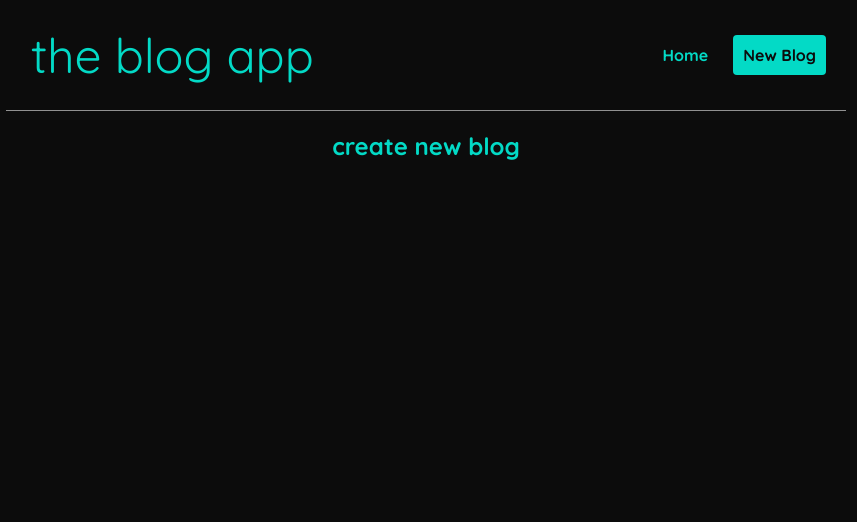
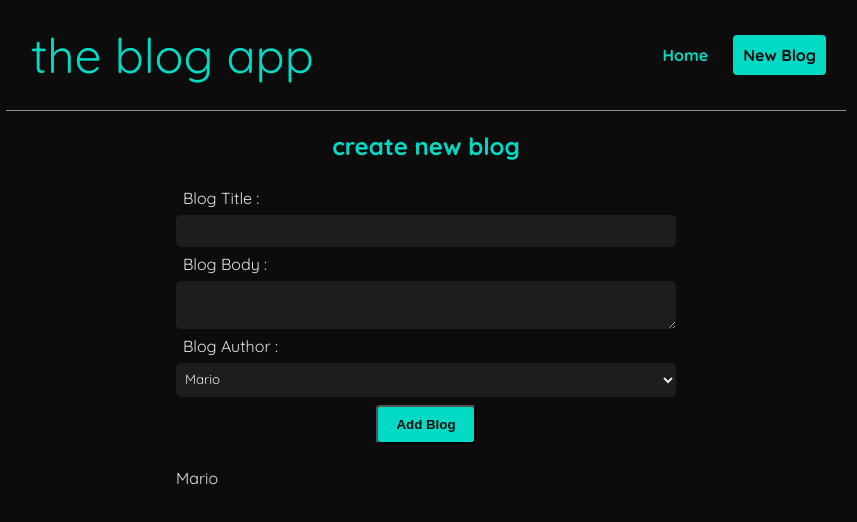
Before and after one commit to Rohit-Nandagawali/blog-app-react, a React (Create React App) app: page /create in a window 1280 px wide. Shown: the top 522 px of the page, without its empty margins (214-1071 px from the left). Built offline with nearby package versions, Linux system fonts and the light colour scheme.

Commit message:
controlled input fom,useParams
controlled input fom

```diff
--- a/src/App.css
+++ b/src/App.css
@@ -2,7 +2,7 @@
   display: flex;
   flex-direction: column;
   background-color: #0C0C0C;
-  height: 100vh;
+  min-height: 100vh;
   font-family: 'Quicksand';
   color: var(--main-color);
 }
--- /dev/null
+++ b/src/BlogDetails/BlogDetails.css
@@ -0,0 +1,8 @@
+.BlogDetails{
+    max-width: 800px;
+    padding: 20px;
+    margin-bottom: 50px;
+}
+article h2,p,div{
+    color: var(--primary-text-color);
+}
--- a/src/BlogDetails/BlogDetails.jsx
+++ b/src/BlogDetails/BlogDetails.jsx
@@ -1,10 +1,21 @@
 import { useParams } from "react-router-dom";
-
+import useFetch from "../useFetch";
+import './BlogDetails.css'
 const BlogDetails = () => {
     const {id} = useParams()
+    const {data : blog,isPending,error} = useFetch(`http://localhost:8000/blogs/${id}`)
     return (
         <div className="BlogDetails">
-            <h2>Blog details - {id}</h2>
+                {error && <div >{error}</div>}
+                {isPending && <div>Loading...</div>}
+                {blog && (
+                    <article>
+                        <h2>{blog.title}</h2>
+                        <p>written by - {blog.author}</p>
+                        <div>{blog.body}</div>
+                    </article>
+                )}
+
         </div>
      );
 }
--- a/src/Create/Create.css
+++ b/src/Create/Create.css
@@ -1,3 +1,38 @@
+.Create{
+    min-width: 500px;
+}
 .Create h2{
+    align-self: center;
+    display: flex;
+    justify-content: center;
     color: var(--main-color);
 }
+.Create label{
+    margin: 7px;
+    font-weight: 400;
+
+}
+.Create input,textarea,select{
+    background-color: #1D1D1D;
+    outline: none;
+    border: none;
+    color: var(--primary-color);
+    font-family: "Quicksand";
+    padding: 8px 5px;
+    border-radius: 5px;
+}
+.Create button{
+    cursor: pointer;
+    padding: 10px;
+    background-color: var(--main-color);
+    color: #0C0C0C;
+    font-weight: 800;
+    border-radius: 4px;
+    width: 100px;
+    margin: 8px;
+    align-self: center;
+}
+.Create form{
+    display: flex !important;
+    flex-direction: column !important;
+}
--- a/src/Create/Create.jsx
+++ b/src/Create/Create.jsx
@@ -1,8 +1,41 @@
 import './Create.css'
+import { useState } from 'react';
 const Create = () => {
+
+    const [title,setTitle] = useState('')
+    const [body,setBody] = useState('')
+    const [author,setAuthor] = useState('Mario')
+
     return (
         <div className="Create">
             <h2>create new blog</h2>
+            <form action="">
+                <label >Blog Title : </label>
+                <input
+                    type="text"
+                    required
+                    value={title}
+                    onChange={(e)=>setTitle(e.target.value)}
+                 />
+                <label >Blog Body : </label>
+                <textarea
+                    required
+                    value={body}
+                    onChange={(e)=>setBody(e.target.value)}
+                ></textarea>
+                <label >Blog Author : </label>
+                <select
+                    value={author}
+                    onChange={(e)=>setAuthor(e.target.value)}
+                >
+                    <option value="Mario">Mario</option>
+                    <option value="Yoshi">Yoshi</option>
+                </select>
+                 <button>Add Blog</button>
+            </form>
+            <p>{title}</p>
+            <p>{body}</p>
+            <p>{author}</p>
         </div>
      );
 }
--- a/src/Home/Home.css
+++ b/src/Home/Home.css
@@ -8,10 +8,6 @@
 
 .title {
     color: var(--primary-text-color);
-}
-
-.text-color {
-    color: var(--main-color);
 }
 
 .blog-preview {
--- a/src/Home/Home.jsx
+++ b/src/Home/Home.jsx
@@ -27,8 +27,8 @@ const Home = () => {
 
     return (
         <div className="Home">
-            {error && <div className="text-color">{error}</div>}
-            {isPending && <div className="text-color">Loading...</div>}
+            {error && <div >{error}</div>}
+            {isPending && <div>Loading...</div>}
             {blogs && <BlogList blogs={blogs} title="All blogs" />}
             {/* <BlogList blogs={blogs.filter((blog)=>blog.author === 'mario')} title="Mario's blogs"/> */}
         </div>
```
